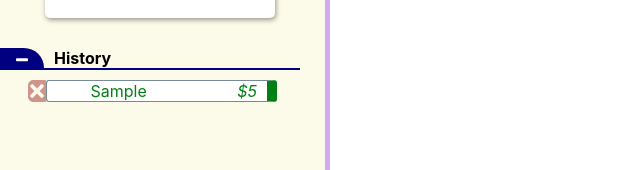
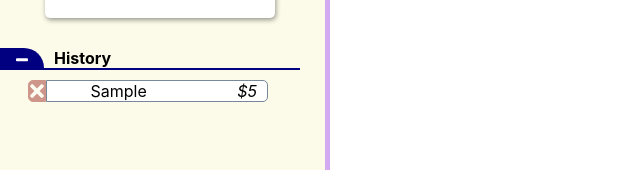
Before and after one commit to ayla-marie/expense-tracker, a React (Create React App) app in the folder app/: page / in a window 1280 px wide. Both pictures are taken after typing "Sample", "5" into the empty fields and a click on the button "Add Transaction". Shown: the part 227-397 px from the top of the page, without its empty margins (0-640 px from the left). Built offline with nearby package versions, Linux system fonts and the light colour scheme.

Commit message:
Changes to add states for transaction history

```diff
--- a/app/src/App.js
+++ b/app/src/App.js
@@ -1,15 +1,16 @@
 import React, { Fragment, useState } from "react";
 import "./App.css";
-import Balance from "./Components/Yourbalance";
-import History from "./Components/Transhistory";
-import { FaWindowMinimize, FaTimes } from "react-icons/fa";
+import YourBalance from "./Components/Yourbalance";
+import Transhistory from "./Components/Transhistory";
+import { FaWindowMinimize } from "react-icons/fa";
 import "core-js";
 
 function App() {
   const [amount, setAmount] = useState("");
   const [description, setDescription] = useState("");
-  const [data, setData] = useState();
-  let count = 0;
+  const [data, setData] = useState([]);
+
+  const transactionData = { description, amount };
 
   //function for setting a new transaction desc and amnt
   function onSubmit() {
@@ -18,33 +19,10 @@ function App() {
     } else if (amount === "") {
       alert("please enter transaction amount");
     } else {
-      count = count + 1;
-      setData(transactionData());
+      data.push(transactionData);
+      setData(data);
       setAmount("");
       setDescription("");
-    }
-  }
-
-  function transactionData() {
-    console.log(description, amount);
-    if (amount < 0) {
-      return (
-        <div id={count} className="output">
-          <FaTimes className="ghost-icon" />
-          <span className="item expense">
-            {description} <i className="right">${amount}</i>
-          </span>
-        </div>
-      );
-    } else {
-      return (
-        <div id={count} className="output">
-          <FaTimes className="ghost-icon" />
-          <span className="item income">
-            {description} <i className="right">${amount}</i>
-          </span>
-        </div>
-      );
     }
   }
 
@@ -52,8 +30,8 @@ function App() {
     <Fragment>
       <div className="App">
         <h2>Expense Tracker</h2>
-        <Balance />
-        <History entry={data} />
+        <YourBalance />
+        <Transhistory entries={data} />
         {/* Add Transaction Component below */}
         <div className="App">
           <h4>
--- a/app/src/Components/Transhistory.js
+++ b/app/src/Components/Transhistory.js
@@ -1,21 +1,9 @@
 import React from "react";
 //import Transaction from "./Transaction";
 import "../App.css";
-import { FaWindowMinimize } from "react-icons/fa";
+import { FaWindowMinimize, FaTimes } from "react-icons/fa";
 
-function Transhistory(props) {
-  const TransactionList = [];
-
-  function AllTransactions() {
-    console.log(props.entry);
-    TransactionList.push(props.entry);
-    if (TransactionList.length < 1) {
-      return null;
-    } else {
-      return TransactionList;
-    }
-  }
-
+function Transhistory({ entries }) {
   return (
     <div className="App">
       <h4>
@@ -25,7 +13,14 @@ function Transhistory(props) {
         History
       </h4>
       <div id="history-list" className="history">
-        <AllTransactions />
+        {entries.map((entry, count) => (
+          <div key={count} className="output">
+            <FaTimes className="ghost-icon" />
+            <span className="item">
+              {entry.description} <i className="right">${entry.amount}</i>
+            </span>
+          </div>
+        ))}
       </div>
     </div>
   );
```
